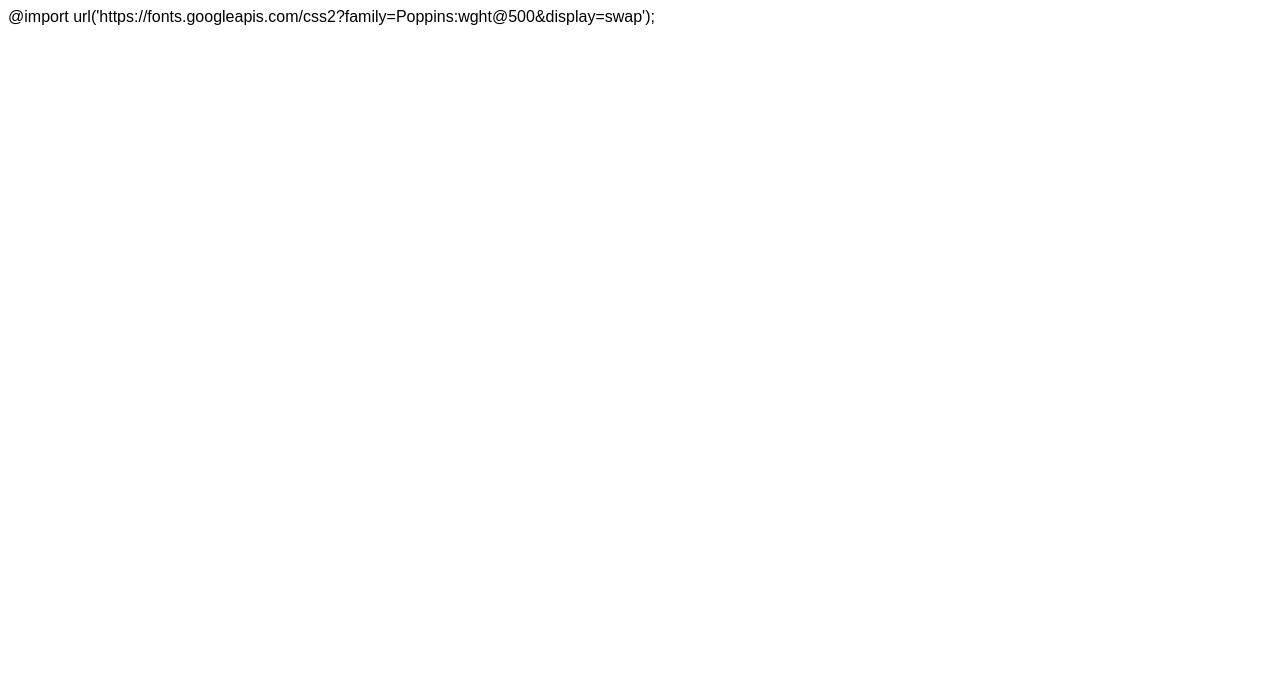
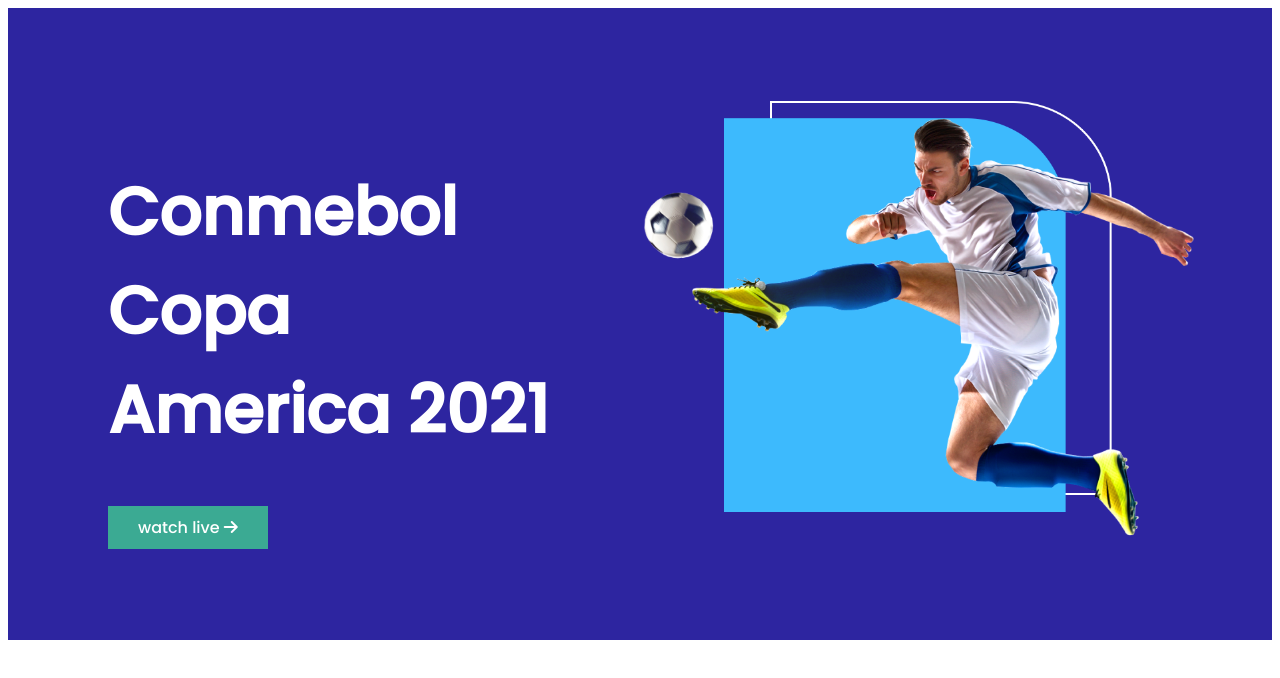
Before and after one commit to nazmulhuda9/football, a plain HTML site: page index.html in a window 1280 px wide. Drawn offline with Linux system fonts and the light colour scheme.

Commit message:
font awesome added

```diff
--- a/index.html
+++ b/index.html
@@ -6,8 +6,8 @@
     <meta http-equiv="X-UA-Compatible" content="IE=edge">
     <meta name="viewport" content="width=device-width, initial-scale=1.0">
     <title>football</title>
-    <!-- google font poppins -->
-    @import url('https://fonts.googleapis.com/css2?family=Poppins:wght@500&display=swap');
+    <!--  font awsome -->
+    <script src="https://kit.fontawesome.com/dafc4220dc.js" crossorigin="anonymous"></script>
     <!-- stylesheet -->
     <link rel="stylesheet" href="styles.css/style.css">
 </head>
@@ -19,8 +19,22 @@
     </header>
     <!-- header end -->
     <main>
-        <section>
-
+        <section class="container">
+            <div class="cover">
+                <div class="cover-items">
+                    <div class="cover-item">
+                        <div class="cover-title">
+                            <h1>Conmebol Copa America 2021</h1>
+                        </div>
+                        <div class="live-link">
+                            <a href="">watch live <span><i class="fas fa-arrow-right"></i></span> </a>
+                        </div>
+                    </div>
+                    <div class="cover-pic">
+                        <img src="images/banner.png" alt="">
+                    </div>
+                </div>
+            </div>
         </section>
     </main>
 </body>
--- a/styles.css/style.css
+++ b/styles.css/style.css
@@ -1,5 +1,52 @@
+/* google font  */
+@import url('https://fonts.googleapis.com/css2?family=Poppins:wght@500&display=swap');
+
 /*--- common tags--- */
 body{
     font-family: 'Poppins', sans-serif;
     background-color: #FFFFFF;
 }
+
+/* cover section */
+
+.container{
+    background-color: #2D25A0;
+    width: 100%;
+
+}
+.cover-items{
+    display: grid;
+    grid-template-columns: repeat(2, 1fr);
+  justify-content:center;
+  align-items:center;
+  padding: 50px;
+
+
+}
+.cover-items img{
+    width: 556px;
+    height: 438px;
+}
+.cover-title{
+
+    font-weight:bold;
+    font-size: 44px;
+    color: #FFFFFF;
+
+}
+.cover-item{
+
+    margin: 50px;
+}
+
+.cover-item a{
+    text-decoration: none;
+    color: #FFFFFF;
+    background-color: rgba(67, 233, 142, 0.678);
+    padding: 10px 30px;
+    font-weight: 500;
+
+
+
+
+}
```
